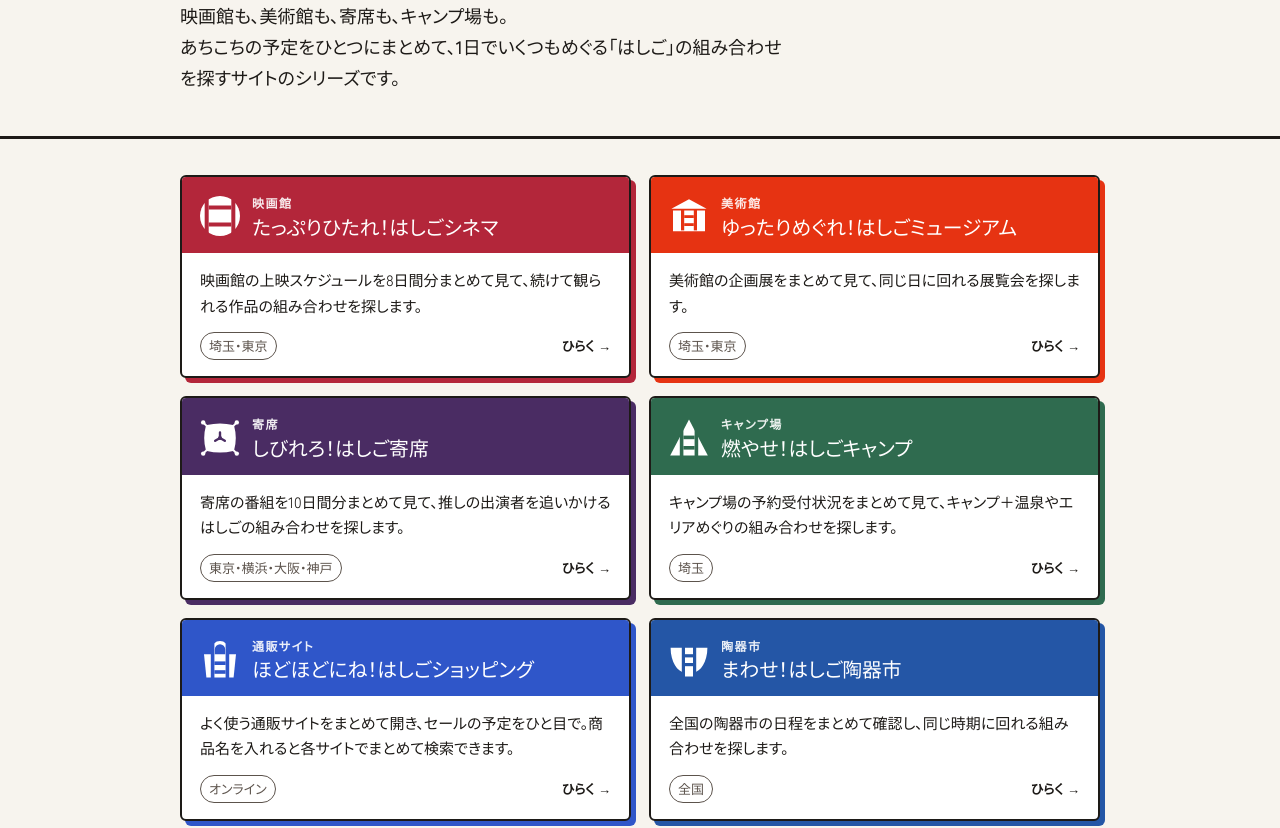
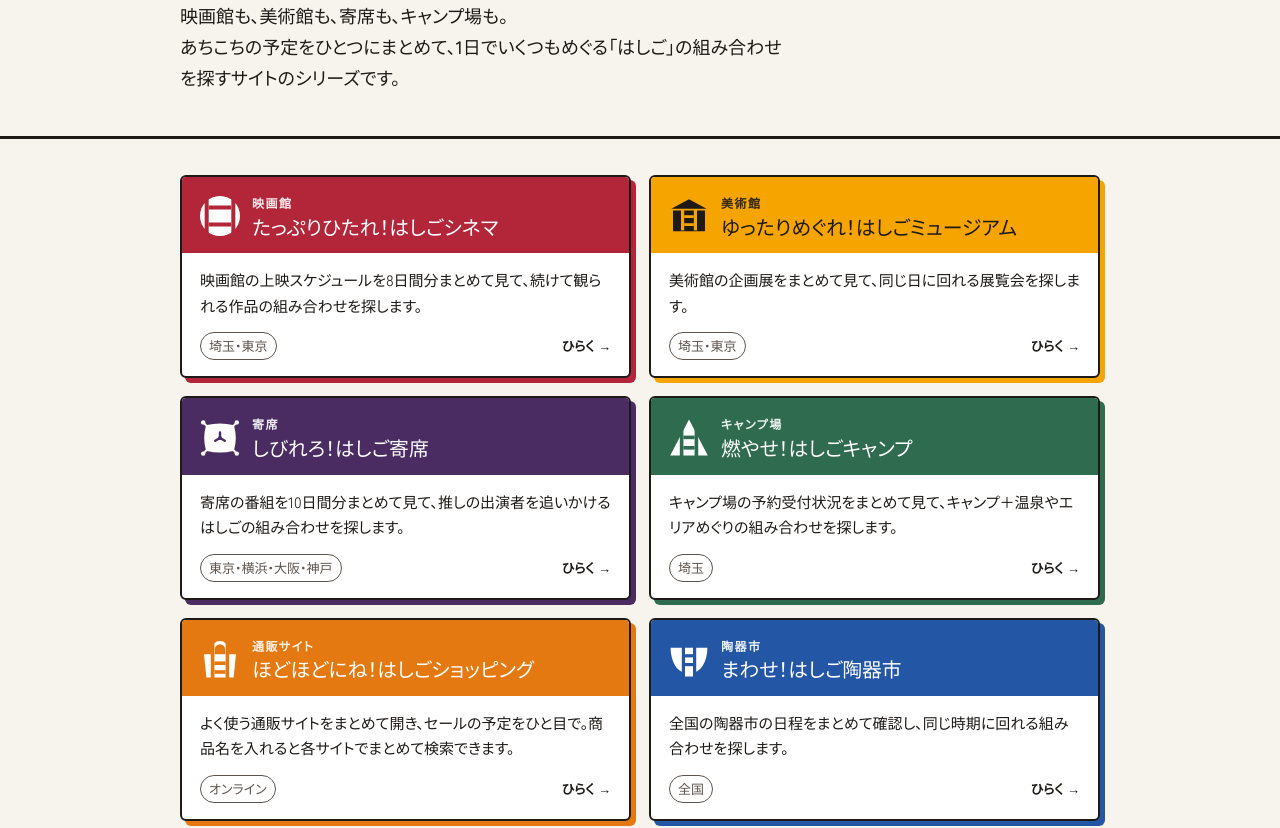
Before and after one commit to kuwabaratakumi/hashigo-map, a plain HTML site: page public/index.html in a window 1280 px wide. Shown: the part 138-966 px from the top of the page. Drawn offline with Linux system fonts and the light colour scheme; a web font is replaced by a local one.

Commit message:
ショッピングをAmazon系のオレンジ、ミュージアムを黄みの橙に変更
Co-Authored-By: Claude Opus 5.5 <noreply@anthropic.com>
Claude-Session: https://claude.ai/code/session_01MbnZMq9NzE2yzXD6CRrFtW

```diff
--- a/public/index.html
+++ b/public/index.html
@@ -69,10 +69,10 @@ a { color: inherit; }
 .card__go::after { content: " →"; }
 
 .card--cinema { --accent: #b3263a; }
-.card--museum { --accent: #e63312; }
+.card--museum { --accent: #f5a400; --accent-ink: #1d1a17; }
 .card--yose   { --accent: #4a2c63; }
 .card--camp   { --accent: #2f6b4f; }
-.card--shop   { --accent: #2f56c9; }
+.card--shop   { --accent: #e47911; }
 .card--touki  { --accent: #2456a6; }
 
 .about { margin-top: 48px; padding-top: 28px; padding-bottom: 40px; border-top: 1px solid rgba(29,26,23,.2); font-size: 13px; color: var(--ink-2); }
@@ -108,7 +108,7 @@ a { color: inherit; }
     <li>
       <a class="card card--museum" href="https://museum.hashigo-map.com/">
         <span class="card__head">
-          <svg class="card__icon" viewBox="0 0 100 100" aria-hidden="true"><defs><mask id="mMuseum"><rect width="100" height="100" fill="#fff"/><g fill="#000"><rect x="30" y="34" width="8" height="52"/><rect x="62" y="34" width="8" height="52"/><rect x="38" y="48" width="24" height="7"/><rect x="38" y="68" width="24" height="7"/></g></mask></defs><path d="M50 8 94 32H6Z M10 36h80v52H10Z" fill="#fff" mask="url(#mMuseum)"/></svg>
+          <svg class="card__icon" viewBox="0 0 100 100" aria-hidden="true"><defs><mask id="mMuseum"><rect width="100" height="100" fill="#fff"/><g fill="#000"><rect x="30" y="34" width="8" height="52"/><rect x="62" y="34" width="8" height="52"/><rect x="38" y="48" width="24" height="7"/><rect x="38" y="68" width="24" height="7"/></g></mask></defs><path d="M50 8 94 32H6Z M10 36h80v52H10Z" fill="currentColor" mask="url(#mMuseum)"/></svg>
           <span><span class="card__kind">美術館</span><span class="card__name"><span class="card__name-a">ゆったりめぐれ！</span><span class="card__name-b">はしごミュージアム</span></span></span>
         </span>
         <span class="card__body">
```
